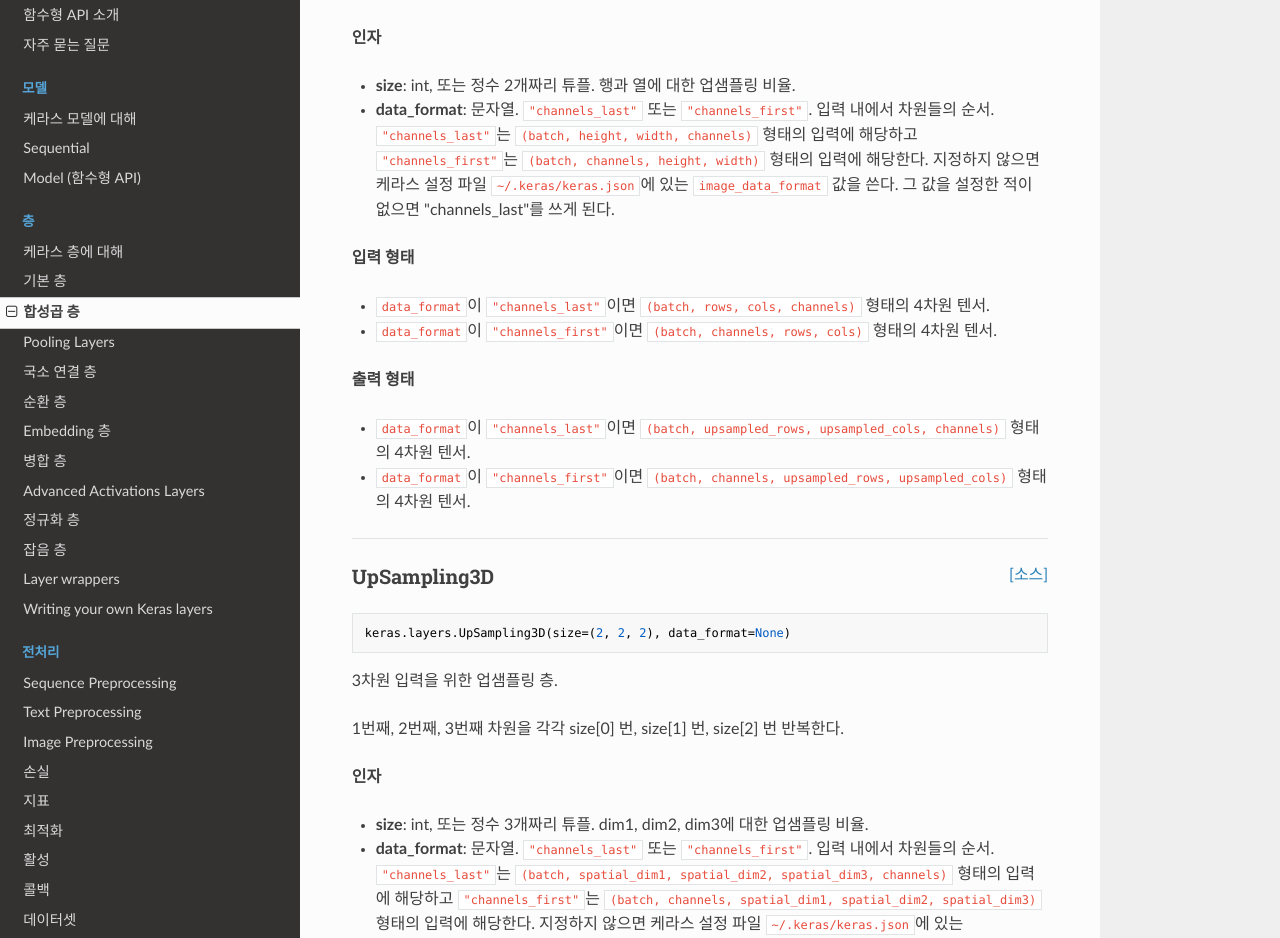
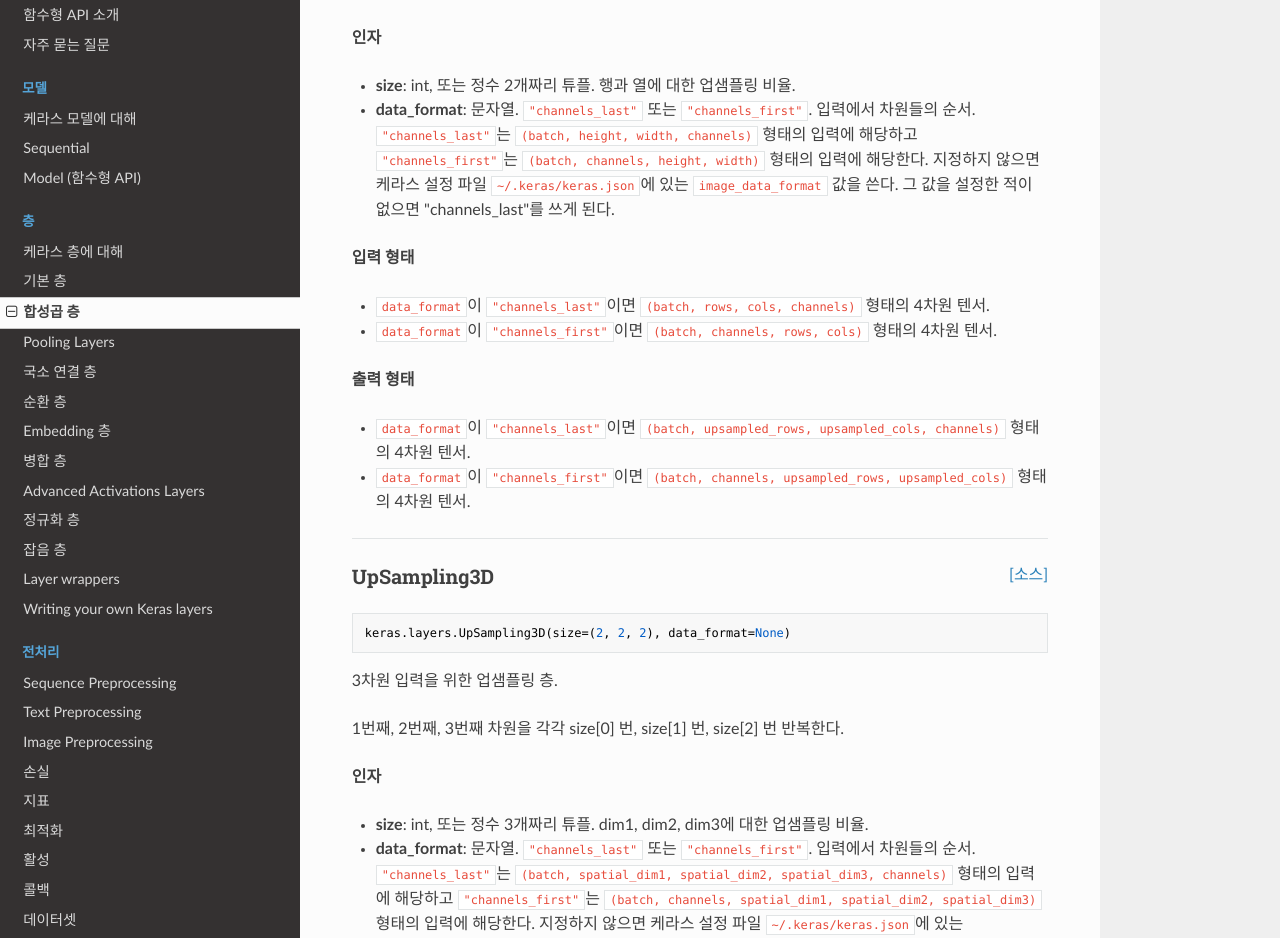
Before and after one commit to wariua/keras-docs-ko, an MkDocs documentation site: the page built from sources/layers/convolutional.md, in a window 1280 px wide and 1400 px high, scrolled down 13233 px. Shown: the part 158-1096 px from the top of the window. Built offline with MkDocs 1.6.1, drawn with Linux system fonts in a browser that asks for light colours; nearby versions of some CDN libraries; old or Windows-style settings are respelled for this version of MkDocs; some of the changed text lies outside the part shown.

Commit message:
fix wording

```diff
--- a/sources/layers/convolutional.md
+++ b/sources/layers/convolutional.md
@@ -40,7 +40,7 @@ __인자__
     [WaveNet: A Generative Model for Raw Audio, 2.1절](https://arxiv.org/abs/1609.03499) 참고.
 - __data_format__: 문자열.
     `"channels_last"`(기본값) 또는 `"channels_first"`.
-    입력 내에서 차원들의 순서.
+    입력에서 차원들의 순서.
     `"channels_last"`는 `(batch, steps, channels)`
     형태(시간 데이터에 대한 케라스 기본 형식)의 입력에 해당하고
     `"channels_first"`는 `(batch, channels, steps)`
@@ -124,7 +124,7 @@ __인자__
     `"same"`이 살짝 다르다.
 - __data_format__: 문자열.
     `"channels_last"` 또는 `"channels_first"`.
-    입력 내에서 차원들의 순서.
+    입력에서 차원들의 순서.
     `"channels_last"`는 `(batch, height, width, channels)`
     형태의 입력에 해당하고
     `"channels_first"`는 `(batch, channels, height, width)`
@@ -214,7 +214,7 @@ __인자__
 - __padding__: `"valid"` 또는 `"same"` (대소문자 구분 없음).
 - __data_format__: 문자열.
     `"channels_last"` 또는 `"channels_first"`.
-    입력 내에서 차원들의 순서.
+    입력에서 차원들의 순서.
     `"channels_last"`는 `(batch, steps, channels)`
     형태의 입력에 해당하고
     `"channels_first"`는 `(batch, channels, steps)`
@@ -319,7 +319,7 @@ __인자__
 - __padding__: `"valid"` 또는 `"same"` (대소문자 구분 없음).
 - __data_format__: 문자열.
     `"channels_last"` 또는 `"channels_first"`.
-    입력 내에서 차원들의 순서.
+    입력에서 차원들의 순서.
     `"channels_last"`는 `(batch, height, width, channels)`
     형태의 입력에 해당하고
     `"channels_first"`는 `(batch, channels, height, width)`
@@ -433,7 +433,7 @@ __인자__
     `None`(기본값)으로 설정하면 출력 형태를 추론한다.
 - __data_format__: 문자열.
     `"channels_last"` 또는 `"channels_first"`.
-    입력 내에서 차원들의 순서.
+    입력에서 차원들의 순서.
     `"channels_last"`는 `(batch, height, width, channels)`
     형태의 입력에 해당하고
     `"channels_first"`는 `(batch, channels, height, width)`
@@ -540,7 +540,7 @@ __인자__
 - __padding__: `"valid"` 또는 `"same"` (대소문자 구분 없음).
 - __data_format__: 문자열.
     `"channels_last"` 또는 `"channels_first"`.
-    입력 내에서 차원들의 순서.
+    입력에서 차원들의 순서.
     `"channels_last"`는
     `(batch, spatial_dim1, spatial_dim2, spatial_dim3, channels)`
     형태의 입력에 해당하고
@@ -645,7 +645,7 @@ __인자__
     `None`(기본값)으로 설정하면 출력 형태를 추론한다.
 - __data_format__: 문자열.
     `"channels_last"` 또는 `"channels_first"`.
-    입력 내에서 차원들의 순서.
+    입력에서 차원들의 순서.
     `"channels_last"`는 `(batch, depth, height, width, channels)`
     형태의 입력에 해당하고
     `"channels_first"`는 `(batch, channels, depth, height, width)`
@@ -768,7 +768,7 @@ __인자__
         `((top_crop, bottom_crop), (left_crop, right_crop))`으로 해석.
 - __data_format__: 문자열.
     `"channels_last"` 또는 `"channels_first"`.
-    입력 내에서 차원들의 순서.
+    입력에서 차원들의 순서.
     `"channels_last"`는 `(batch, height, width, channels)`
     형태의 입력에 해당하고
     `"channels_first"`는 `(batch, channels, height, width)`
@@ -833,7 +833,7 @@ __인자__
         `((left_dim1_crop, right_dim1_crop), (left_dim2_crop, right_dim2_crop), (left_dim3_crop, right_dim3_crop))`으로 해석.
 - __data_format__: 문자열.
     `"channels_last"` 또는 `"channels_first"`.
-    입력 내에서 차원들의 순서.
+    입력에서 차원들의 순서.
     `"channels_last"`는
     `(batch, spatial_dim1, spatial_dim2, spatial_dim3, channels)`
     형태의 입력에 해당하고
@@ -907,7 +907,7 @@ __인자__
     행과 열에 대한 업샘플링 비율.
 - __data_format__: 문자열.
     `"channels_last"` 또는 `"channels_first"`.
-    입력 내에서 차원들의 순서.
+    입력에서 차원들의 순서.
     `"channels_last"`는 `(batch, height, width, channels)`
     형태의 입력에 해당하고
     `"channels_first"`는 `(batch, channels, height, width)`
@@ -954,7 +954,7 @@ __인자__
     dim1, dim2, dim3에 대한 업샘플링 비율.
 - __data_format__: 문자열.
     `"channels_last"` 또는 `"channels_first"`.
-    입력 내에서 차원들의 순서.
+    입력에서 차원들의 순서.
     `"channels_last"`는
     `(batch, spatial_dim1, spatial_dim2, spatial_dim3, channels)`
     형태의 입력에 해당하고
@@ -1042,7 +1042,7 @@ __인자__
         `((top_pad, bottom_pad), (left_pad, right_pad))`로 해석.
 - __data_format__: 문자열.
     `"channels_last"` 또는 `"channels_first"`.
-    입력 내에서 차원들의 순서.
+    입력에서 차원들의 순서.
     `"channels_last"`는 `(batch, height, width, channels)`
     형태의 입력에 해당하고
     `"channels_first"`는 `(batch, channels, height, width)`
@@ -1093,7 +1093,7 @@ __인자__
         `((left_dim1_pad, right_dim1_pad), (left_dim2_pad, right_dim2_pad), (left_dim3_pad, right_dim3_pad))`로 해석.
 - __data_format__: 문자열.
     `"channels_last"` 또는 `"channels_first"`.
-    입력 내에서 차원들의 순서.
+    입력에서 차원들의 순서.
     `"channels_last"`는
     `(batch, spatial_dim1, spatial_dim2, spatial_dim3, channels)`
     형태의 입력에 해당하고
```
Also changed, not shown: sources/layers/core.md (+1 -1 lines), sources/layers/local.md (+1 -1 lines), sources/layers/recurrent.md (+1 -1 lines).
